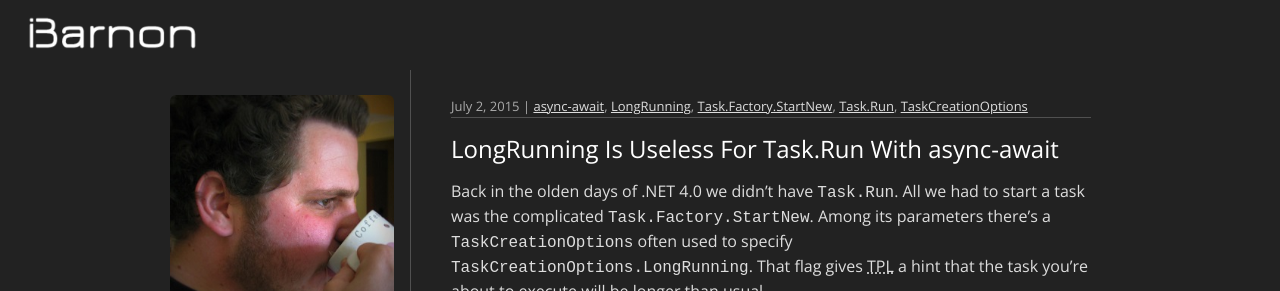
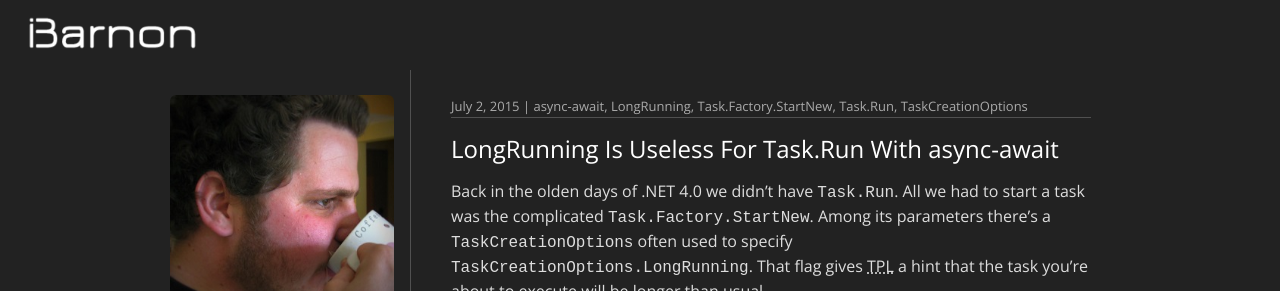
Before and after one commit to i3arnon/i3arnon.github.io, a Jekyll site: the page built from _posts/2015-07-02-task-run-long-running.md, in a window 1280 px wide. Shown: the top 291 px of the page. Built offline with Jekyll 4.4.1, drawn with Linux system fonts in a browser that asks for light colours; comment, search, counter and statistics services are not loaded.

Commit message:
make tag urls grey and without underline

```diff
--- a/_includes/css/screen.css
+++ b/_includes/css/screen.css
@@ -131,6 +131,11 @@ a:visited {
 
 a:hover {
   color: #ddd;
+}
+
+a.tag_link {
+  color: #aaa;
+  text-decoration: none;
 }
 
 .post_link, a.post_link {
--- a/_includes/post_tags.html
+++ b/_includes/post_tags.html
@@ -5,7 +5,7 @@
         {% assign tag = site.data.tags[post_tag] %}
         {% if tag %}
             {% capture tags_content_temp %}
-                {{ tags_content }}<a href="/tag/{{ post_tag }}/">{{ tag.name }}</a>{% if forloop.last == false %}, {% endif %}
+                {{ tags_content }}<a class="tag_link" href="/tag/{{ post_tag }}/">{{ tag.name }}</a>{% if forloop.last == false %}, {% endif %}
             {% endcapture %}
             {% assign tags_content = tags_content_temp %}
         {% endif %}
```
